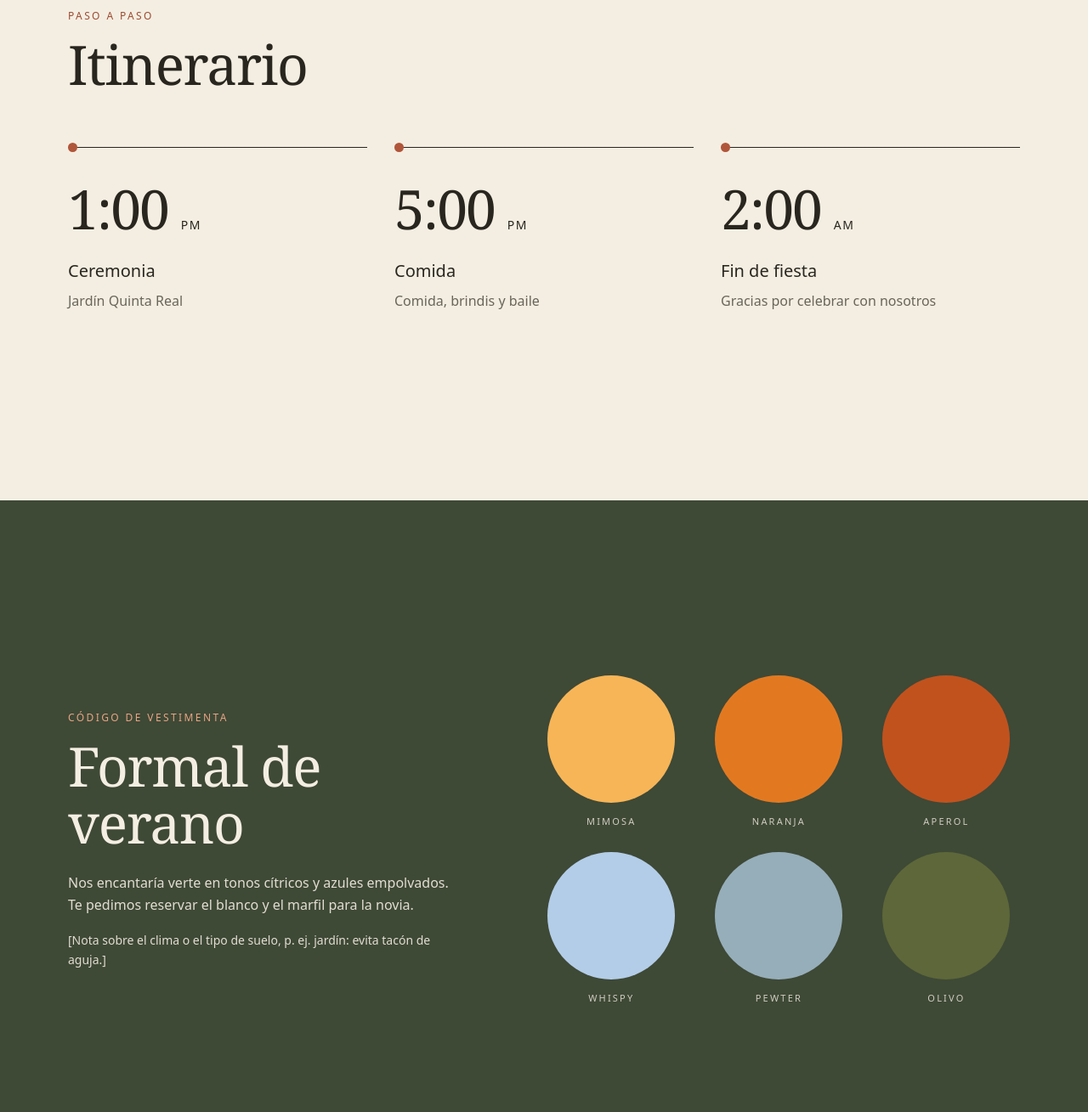
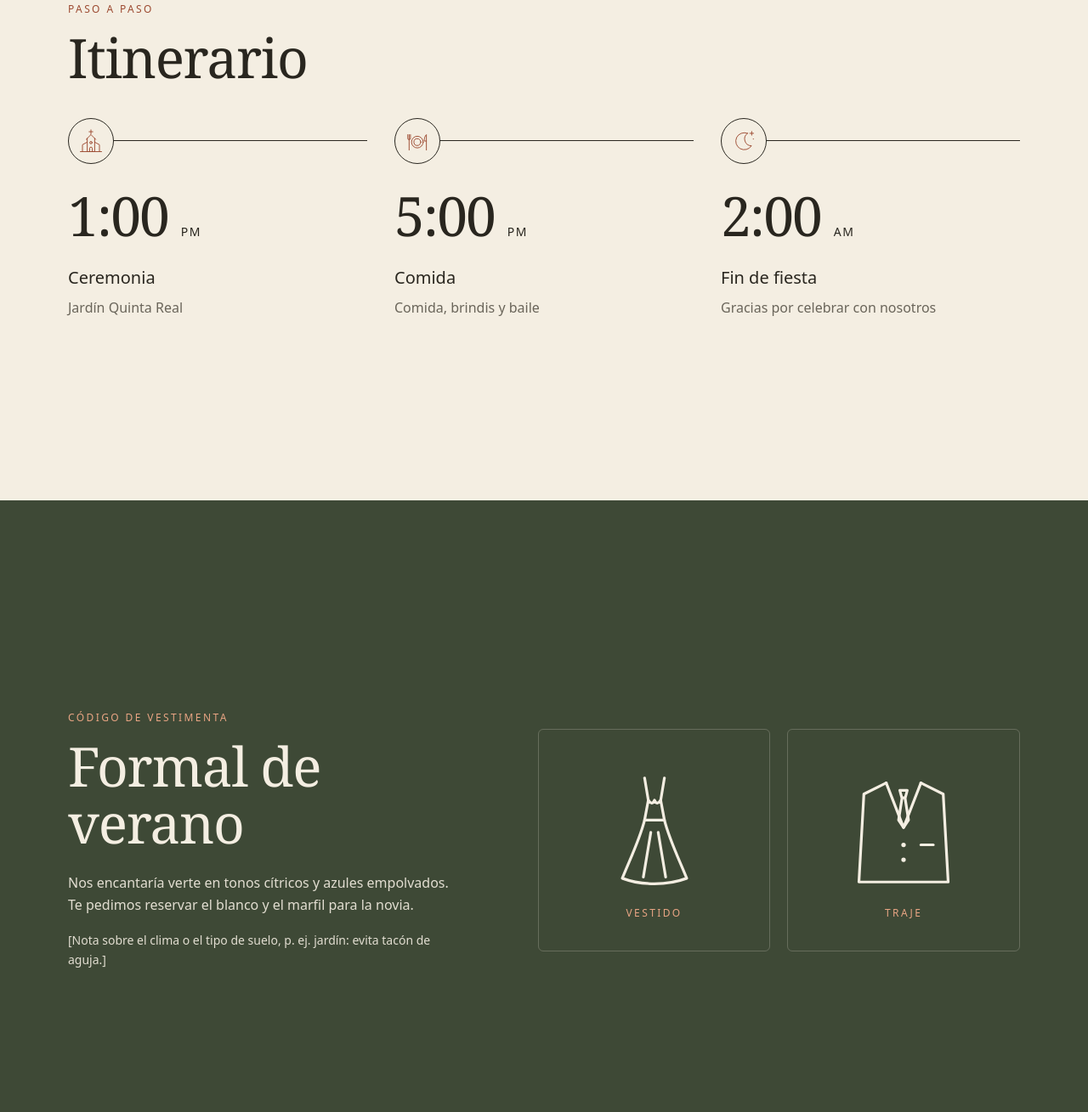
Before and after one commit to chavmoreno/PROYECTO_BODA, a plain HTML site: page docs/index.html in a window 1280 px wide. Shown: the part 2611-3920 px from the top of the page at 85% size. Drawn offline with Linux system fonts and the light colour scheme.

Commit message:
Iconos dibujados, vestimenta sin colores y fecha límite
- Itinerario: iconos de iglesia, comida y luna sobre la línea de tiempo
- Detalles: iconos de jardín y hotel
- Vestimenta: se quitan las muestras de color; iconos de vestido y traje
- Botón de Pinterest preparado (oculto hasta tener el enlace)
- Fecha límite de confirmación: 6 de septiembre de 2027

Co-Authored-By: Claude Opus 5.5 <noreply@anthropic.com>

```diff
--- a/docs/index.html
+++ b/docs/index.html
@@ -12,7 +12,7 @@
 <link rel="preconnect" href="https://fonts.googleapis.com">
 <link rel="preconnect" href="https://fonts.gstatic.com" crossorigin>
 <link href="https://fonts.googleapis.com/css2?family=Fraunces:ital,opsz,wght@0,9..144,300;0,9..144,400;1,9..144,300;1,9..144,400&family=DM+Sans:wght@400;500&display=swap" rel="stylesheet">
-<link rel="stylesheet" href="styles.css?v=5">
+<link rel="stylesheet" href="styles.css?v=6">
 </head>
 <body>
 
@@ -72,12 +72,14 @@
     </div>
     <div class="detalles">
       <article class="detalle">
+        <span class="detalle-icono"><svg class="icono" viewBox="0 0 48 48" aria-hidden="true" focusable="false"><circle cx="19" cy="17" r="9"/><path d="M19 26v18M19 31l-4-3M19 29l4-3"/><path d="M28 44c0-6 3-10 7-10s7 4 7 10"/><path d="M9 44v-7"/><circle cx="9" cy="35" r="2"/><path d="M4 44h40"/></svg></span>
         <p class="eyebrow">Ceremonia · 1:00 PM</p>
         <h3 class="detalle-titulo">Jardín Quinta Real</h3>
         <p>Cuernavaca, Morelos<br>Sábado 6 de noviembre de 2027</p>
         <a class="link" href="https://maps.app.goo.gl/5q1c95rzVZUVkQ62A" target="_blank" rel="noopener">Cómo llegar</a>
       </article>
       <article class="detalle">
+        <span class="detalle-icono"><svg class="icono" viewBox="0 0 48 48" aria-hidden="true" focusable="false"><rect x="10" y="7" width="28" height="37" rx="1"/><path d="M4 44h40"/><path d="M20.5 44v-8h7v8"/><rect x="15" y="13" width="4" height="4"/><rect x="22" y="13" width="4" height="4"/><rect x="29" y="13" width="4" height="4"/><rect x="15" y="22" width="4" height="4"/><rect x="22" y="22" width="4" height="4"/><rect x="29" y="22" width="4" height="4"/></svg></span>
         <p class="eyebrow">Hospedaje</p>
         <h3 class="detalle-titulo">[Hotel sugerido]</h3>
         <p>Menciona nuestra boda para la tarifa especial.<br>Código: [CÓDIGO]</p>
@@ -94,9 +96,9 @@
       <h2 class="titulo">Itinerario</h2>
     </div>
     <ol class="itinerario">
-      <li><span class="hora">1:00 <small>PM</small></span><span class="evento-nombre">Ceremonia</span><span class="muted">Jardín Quinta Real</span></li>
-      <li><span class="hora">5:00 <small>PM</small></span><span class="evento-nombre">Comida</span><span class="muted">Comida, brindis y baile</span></li>
-      <li><span class="hora">2:00 <small>AM</small></span><span class="evento-nombre">Fin de fiesta</span><span class="muted">Gracias por celebrar con nosotros</span></li>
+      <li><span class="hito"><svg class="icono" viewBox="0 0 48 48" aria-hidden="true" focusable="false"><path d="M24 3v8M20.5 6.5h7"/><path d="M15 21l9-9 9 9"/><path d="M17 19v25h14V19"/><path d="M17 26l-9 5v13M31 26l9 5v13"/><path d="M4 44h40"/><path d="M21.5 44v-6a2.5 2.5 0 0 1 5 0v6"/><circle cx="24" cy="27" r="2.2"/></svg></span><span class="hora">1:00 <small>PM</small></span><span class="evento-nombre">Ceremonia</span><span class="muted">Jardín Quinta Real</span></li>
+      <li><span class="hito"><svg class="icono" viewBox="0 0 48 48" aria-hidden="true" focusable="false"><circle cx="24" cy="26" r="11"/><circle cx="24" cy="26" r="6.5"/><path d="M6 12v7a2.5 2.5 0 0 0 5 0v-7M8.5 12v29"/><path d="M41 41V12c-3 2.5-4 6.5-4 12h4"/></svg></span><span class="hora">5:00 <small>PM</small></span><span class="evento-nombre">Comida</span><span class="muted">Comida, brindis y baile</span></li>
+      <li><span class="hito"><svg class="icono" viewBox="0 0 48 48" aria-hidden="true" focusable="false"><path d="M31 9.5A16 16 0 1 0 38.5 33 13 13 0 0 1 31 9.5Z"/><path d="M39 6v7M35.5 9.5h7"/><circle cx="42" cy="20" r="1" fill="currentColor" stroke="none"/></svg></span><span class="hora">2:00 <small>AM</small></span><span class="evento-nombre">Fin de fiesta</span><span class="muted">Gracias por celebrar con nosotros</span></li>
     </ol>
   </div>
 </section>
@@ -109,15 +111,14 @@
       <h2 class="titulo">Formal de verano</h2>
       <p>Nos encantaría verte en tonos cítricos y azules empolvados. Te pedimos reservar el blanco y el marfil para la novia.</p>
       <p class="nota">[Nota sobre el clima o el tipo de suelo, p. ej. jardín: evita tacón de aguja.]</p>
+      <!-- Pinterest: cuando tengas el enlace, pégalo en href y quita los signos de comentario.
+      <a class="btn btn-light btn-pinterest" href="PEGA_AQUI_EL_ENLACE" target="_blank" rel="noopener">Ver inspiración en Pinterest</a>
+      -->
     </div>
-    <ul aria-label="Paleta sugerida" class="paleta">
-      <li><span class="muestra" style="background:#F7B557"></span><span class="eyebrow">Mimosa</span></li>
-      <li><span class="muestra" style="background:#E27921"></span><span class="eyebrow">Naranja</span></li>
-      <li><span class="muestra" style="background:#C1521E"></span><span class="eyebrow">Aperol</span></li>
-      <li><span class="muestra" style="background:#B3CDE8"></span><span class="eyebrow">Whispy</span></li>
-      <li><span class="muestra" style="background:#96AEBA"></span><span class="eyebrow">Pewter</span></li>
-      <li><span class="muestra" style="background:#5D6739"></span><span class="eyebrow">Olivo</span></li>
-    </ul>
+    <div class="atuendos">
+      <div class="atuendo"><svg class="icono" viewBox="0 0 48 48" aria-hidden="true" focusable="false"><path d="M20 3l1.5 9M28 3l-1.5 9"/><path d="M21.5 12c1 1.4 1.8 1.6 2.5 0 .7 1.6 1.5 1.4 2.5 0l1.5 8h-8z"/><path d="M20 20c-2 8-6 16-9 23.5 4.5 1.7 9 2.2 13 2.2s8.5-.5 13-2.2C34 36 30 28 28 20"/><path d="M22.5 25l-3 18M25.5 25l3 18"/></svg><span class="eyebrow">Vestido</span></div>
+      <div class="atuendo"><svg class="icono" viewBox="0 0 48 48" aria-hidden="true" focusable="false"><path d="M17 5 8 9.5 6 45h36l-2-35.5L31 5"/><path d="M17 5l7 18 7-18"/><path d="M22.5 8h3l-.8 3h-1.4zM23.4 11 22 20l2 3 2-3-1.4-9"/><circle cx="24" cy="30" r=".9" fill="currentColor" stroke="none"/><circle cx="24" cy="36" r=".9" fill="currentColor" stroke="none"/><path d="M31 30h5"/></svg><span class="eyebrow">Traje</span></div>
+    </div>
   </div>
 </section>
 
@@ -146,7 +147,7 @@
 <section id="rsvp" class="screen tono-verde">
   <div class="container rsvp">
     <div class="rsvp-head">
-      <p class="eyebrow">Antes del [fecha límite]</p>
+      <p class="eyebrow">Antes del 6 de septiembre de 2027</p>
       <h2 class="titulo">Confirma tu asistencia</h2>
       <p class="rsvp-nota">Escribe el código que viene en tu invitación y confirma por cada integrante.</p>
     </div>
--- a/docs/styles.css
+++ b/docs/styles.css
@@ -131,8 +131,9 @@ i, em { font-style: italic; }
 
 /* Itinerario: línea de tiempo horizontal */
 .itinerario { list-style: none; margin: 0; padding: 0; display: grid; grid-template-columns: repeat(3, minmax(0, 1fr)); gap: 32px; }
-.itinerario li { position: relative; display: flex; flex-direction: column; gap: 6px; padding-top: 40px; border-top: 1px solid var(--tinta); }
-.itinerario li::before { content: ""; position: absolute; top: -6px; left: 0; width: 11px; height: 11px; border-radius: 50%; background: var(--terracota); }
+.itinerario li { position: relative; display: flex; flex-direction: column; gap: 6px; padding-top: 56px; border-top: 1px solid var(--tinta); }
+.hito { position: absolute; top: -27px; left: 0; width: 54px; height: 54px; border-radius: 50%; background: var(--crema); border: 1px solid var(--tinta); display: grid; place-items: center; color: var(--texto-terracota); }
+.hito .icono { width: 30px; height: 30px; }
 .hora { font-family: var(--serif); font-weight: 300; font-size: clamp(48px, 5vw, 72px); line-height: 1; letter-spacing: -.03em; }
 .hora small { font-family: var(--sans); font-size: 14px; font-weight: 500; letter-spacing: .12em; }
 .evento-nombre { margin-top: 18px; font-size: 20px; font-weight: 500; }
@@ -223,9 +224,10 @@ i, em { font-style: italic; }
   .detalle, .detalle + .detalle { padding: 32px 0; border-left: 0; }
   .detalle + .detalle { border-top: 1px solid var(--linea-verde); }
   .itinerario { grid-template-columns: 1fr; gap: 0; border-left: 1px solid var(--tinta); margin-left: 5px; }
-  .itinerario li { border-top: 0; padding: 0 0 36px 28px; }
+  .itinerario { margin-left: 27px; }
+  .itinerario li { border-top: 0; padding: 4px 0 40px 44px; }
   .itinerario li:last-child { padding-bottom: 0; }
-  .itinerario li::before { top: 10px; left: -6px; }
+  .hito { top: 0; left: -27px; }
   .evento-nombre { margin-top: 8px; }
   .paleta { gap: 22px 16px; }
   .rsvp-panel { padding: 28px 20px; }
@@ -263,3 +265,21 @@ i, em { font-style: italic; }
   .tienda-num { font-size: 26px; }
   .tienda-cta { width: 100%; }
 }
+
+/* Iconos dibujados a mano (trazo) */
+.icono { display: block; fill: none; stroke: currentColor; stroke-width: 1.5; stroke-linecap: round; stroke-linejoin: round; }
+.detalle-icono { color: var(--terracota-claro); margin-bottom: 6px; }
+.detalle-icono .icono { width: 48px; height: 48px; }
+
+/* Vestimenta: vestido y traje */
+.atuendos { display: grid; grid-template-columns: repeat(2, minmax(0, 1fr)); gap: 20px; }
+.atuendo { display: flex; flex-direction: column; align-items: center; gap: 20px; padding: 48px 24px 36px; border: 1px solid var(--linea-verde); border-radius: 6px; transition: transform .25s ease, border-color .25s ease; }
+.atuendo:hover { transform: translateY(-2px); border-color: rgba(244, 238, 226, .5); }
+.atuendo .icono { width: 140px; height: 140px; stroke-width: 1.1; color: var(--crema); }
+.atuendo .eyebrow { color: var(--terracota-claro); }
+.btn-pinterest { margin-top: 32px; }
+@media (max-width: 680px) {
+  .atuendo { padding: 32px 12px 24px; gap: 14px; }
+  .atuendo .icono { width: 92px; height: 92px; }
+  .btn-pinterest { width: 100%; }
+}
```
Also changed, not shown: 1 other file.
